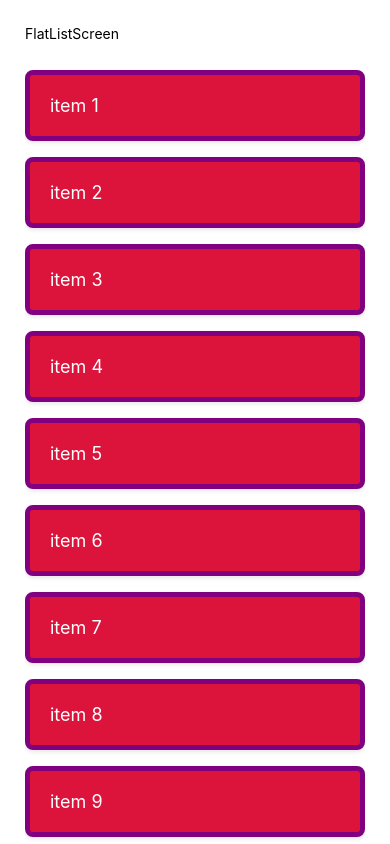
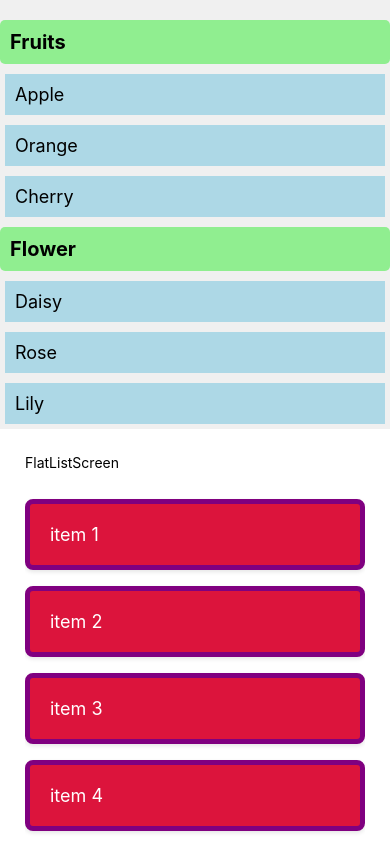
Before and after one commit to khadiza21/nativFirstApp, a React Native app: screen / in a window 390 px wide. Shown: the top 844 px of the page. Built offline with nearby package versions, Linux system fonts and the light colour scheme.

Commit message:
added new components

```diff
--- a/App.jsx
+++ b/App.jsx
@@ -6,9 +6,11 @@ import { View, Text, Button } from 'react-native';
 import First from './src/components/First';
 import InputText from './src/components/InputText';
 import FlatListScreen from './src/components/FlatListScreen';
+import SectionListScreen from './src/components/SectionListScreen';
 const App = () => {
   return (
     <View>
+      <SectionListScreen />
        <FlatListScreen />
       <Text style={{ fontSize: 30 }}>Khadiza is Nice </Text>
       <Text style={{ fontSize: 20 }}>Khadiza is  Smart</Text>
--- /dev/null
+++ b/src/components/SectionListScreen.jsx
@@ -0,0 +1,75 @@
+import { View, Text, SectionList, StyleSheet } from 'react-native'
+import React from 'react'
+
+
+const itemList = [
+
+{
+    title: 'Fruits',
+    data:[
+        {id: 1,name:'Apple'},
+        {id: 2,name:'Orange'},
+        {id: 3,name:'Cherry'},
+    ]
+},
+{
+    title: 'Flower',
+    data:[
+        {id: 1,name:'Daisy'},
+        {id: 2,name:'Rose'},
+        {id: 3,name:'Lily'},
+    ]
+},
+]
+
+const SectionListScreen = () => {
+    const renderItem = ({item}) => (
+        <View style={styles.item}>
+            <Text style={styles.title}>{item.name}</Text>
+        </View>
+    ) // item => {curly dile return korte hobe tai () dewa }
+    const renderSectionHeader = ({section}) => (
+        <View style={styles.header}>
+            <Text  style={styles.headerTitle} >{section.title}</Text>
+        </View>
+    ) // item => {curly dile return korte hobe tai () dewa }
+  return (
+    <View style={styles.container}>
+     <SectionList sections={itemList}
+     renderItem={renderItem}
+     renderSectionHeader={renderSectionHeader}
+     keyExtractor={(key)=> key.key}
+     />
+    </View>
+  )
+}
+
+
+const styles = StyleSheet.create({
+    container: {
+        backgroundColor: '#f0f0f0',
+        paddingTop: 15,
+    },
+    item: {
+        backgroundColor: '#add8e6',
+     padding: 10,
+     margin:5 ,
+     border:5 ,
+
+    },
+    title:{
+        fontSize:18,
+    },
+    header:{
+        backgroundColor: '#90ee90',
+        padding:10,
+        borderRadius:5,
+        marginVertical:5
+    },
+    headerTitle: {
+        fontSize: 20,
+        fontWeight: 'bold'
+    }
+
+})
+export default SectionListScreen
```
